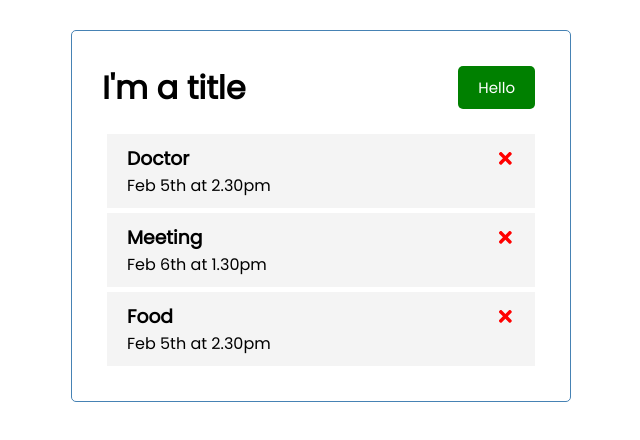
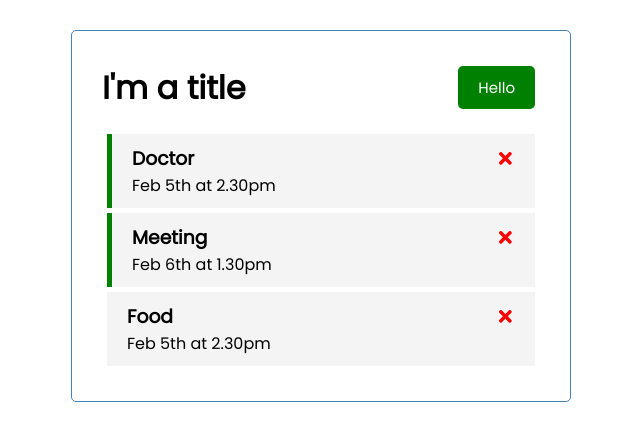
Before and after one commit to tomso11/task-tracker, a React (Create React App) app: page / in a window 1280 px wide. Shown: the top 440 px of the page, without its empty margins (319-959 px from the left). Built offline with nearby package versions, Linux system fonts and the light colour scheme.

Commit message:
add reminder and conditional toggle

```diff
--- a/src/App.js
+++ b/src/App.js
@@ -33,10 +33,15 @@
   setTasks(tasks.filter((task) => task.id !==id))
 }
 
+//Toggle Reminder
+const toggleReminder = (id) => {
+  setTasks(tasks.map((task)=> task.id === id ? {...task, reminder: !task.reminder} : task))
+}
+
   return (
     <div className="container">
       <Header title = {"I'm a title"}/>
-      {tasks.length > 0 ? <Tasks tasks = {tasks} onDelete={deleteTask}/> : ('No tasks to show')}
+      {tasks.length > 0 ? <Tasks tasks = {tasks} onDelete={deleteTask} onToggle={toggleReminder}/> : ('No tasks to show')}
     </div>
   );
 }
--- a/src/components/Task.js
+++ b/src/components/Task.js
@@ -1,11 +1,11 @@
 import React from 'react';
 import {FaTimes} from 'react-icons/fa'
 
-const Task = ({ task, onDelete }) => {
+const Task = ({ task, onDelete, onToggle }) => {
   return (
-    <div className='task'>
+    <div className={`task ${task.reminder ? 'reminder' : ''}`} onDoubleClick={() => onToggle(task.id)}>
         <h3>
-            {task.text} <FaTimes style={{color: 'red', cursor: 'pointer'}} onClick={() => onDelete(task.id)}/>
+            {task.text} <FaTimes style={{color: 'red', cursor: 'pointer'}} onClick={() => onDelete(task.id)} />
         </h3>
         <p>{task.day}</p>
 
--- a/src/components/Tasks.js
+++ b/src/components/Tasks.js
@@ -2,11 +2,13 @@
 import Task from './Task';
 
 
-const Tasks = ({tasks, onDelete}) => {
+const Tasks = ({tasks, onDelete, onToggle}) => {
     return (
     <>
         {tasks.map((task) => (
-            <Task key={task.id} task={task} onDelete={onDelete}/>
+            <Task key={task.id} task={task}
+             onDelete={onDelete}
+              onToggle={onToggle}/>
             )
             )
         }
```
